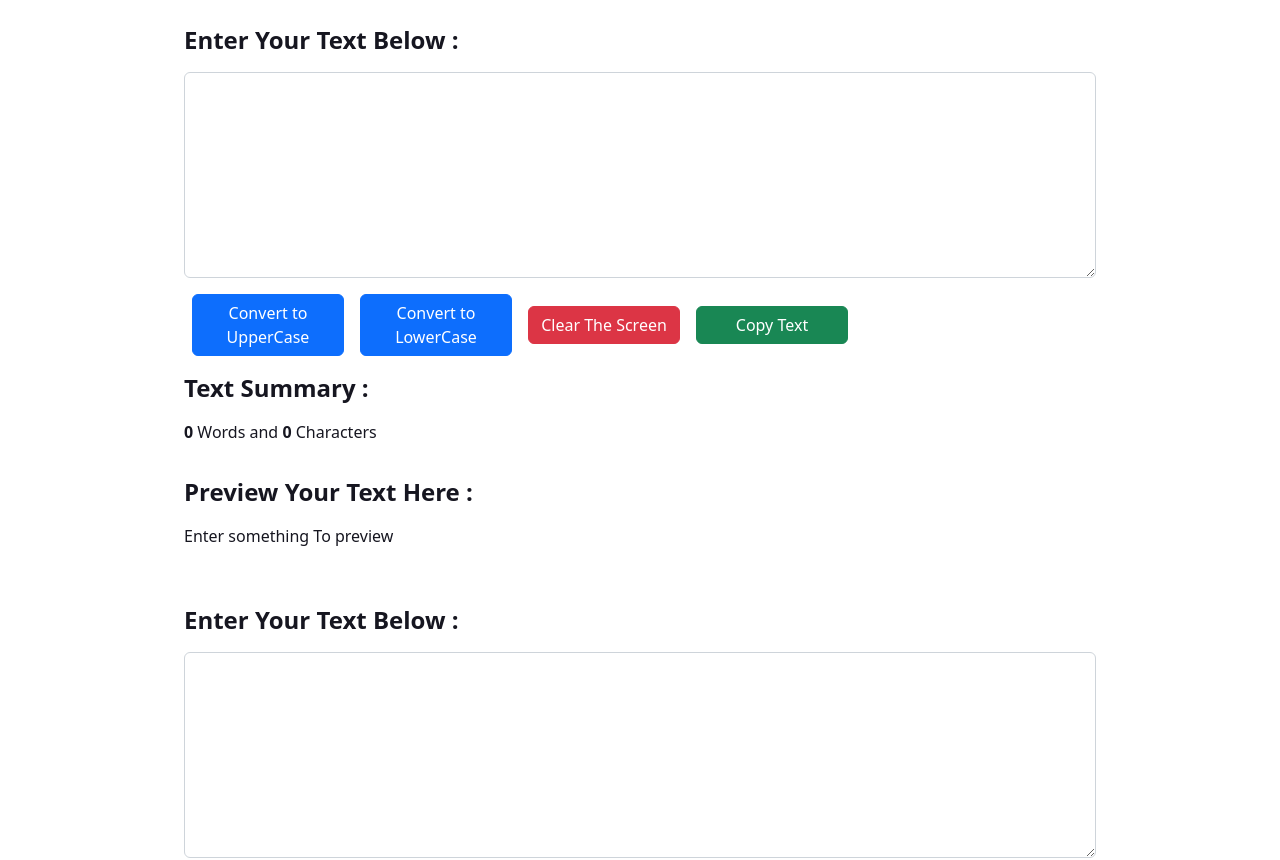
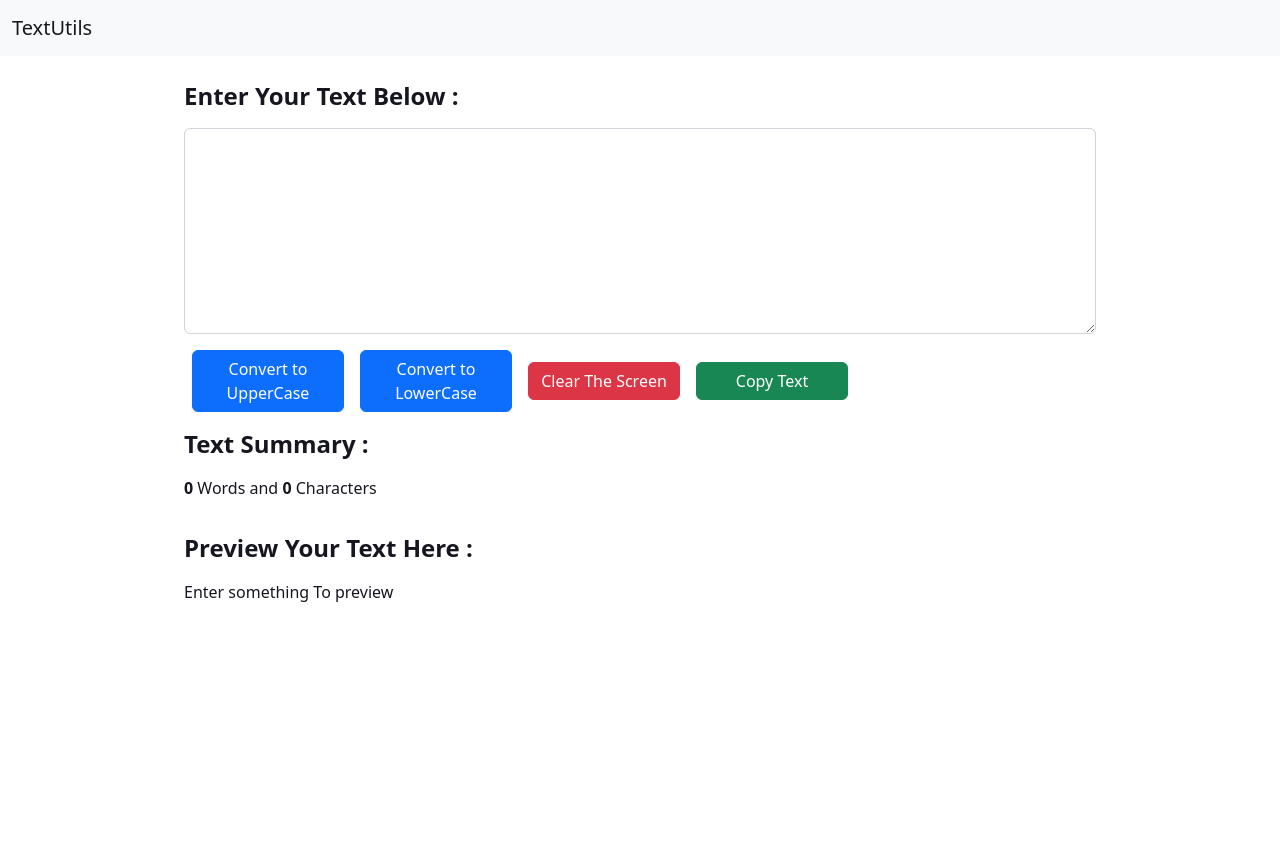
Before and after one commit to ayushmangarg2003/textutils, a React (Create React App) app: page / in a window 1280 px wide. Shown: the top 860 px of the page. After the commit the page ends 800 px from the top, so only its background shows below. Built offline with nearby package versions, Linux system fonts and the light colour scheme.

Commit message:
Update App.js

```diff
--- a/src/App.js
+++ b/src/App.js
@@ -31,20 +31,11 @@ function App() {
       showAlert("Light mode has been enabled", "success");
     }
   };
-  // return(
-  //   <>
-  //     <Navbar mode={mode} toggleMode={toggleMode} title={"TextUtils"}/>
-  //     <Alert alert={alert}/>
-  //     <TextForm showAlert={showAlert} mode={mode}/>
-  //     <About mode={mode}/>
-  //   </>
-  // );
   return (
     <>
-
       <BrowserRouter>
+        <Navbar mode={mode} toggleMode={toggleMode} title={"TextUtils"} />
         <Alert alert={alert} />
-        <TextForm showAlert={showAlert} heading="Enter Text Here" mode={mode} ></TextForm>
         <Routes>
           <Route
             path="/"
```
